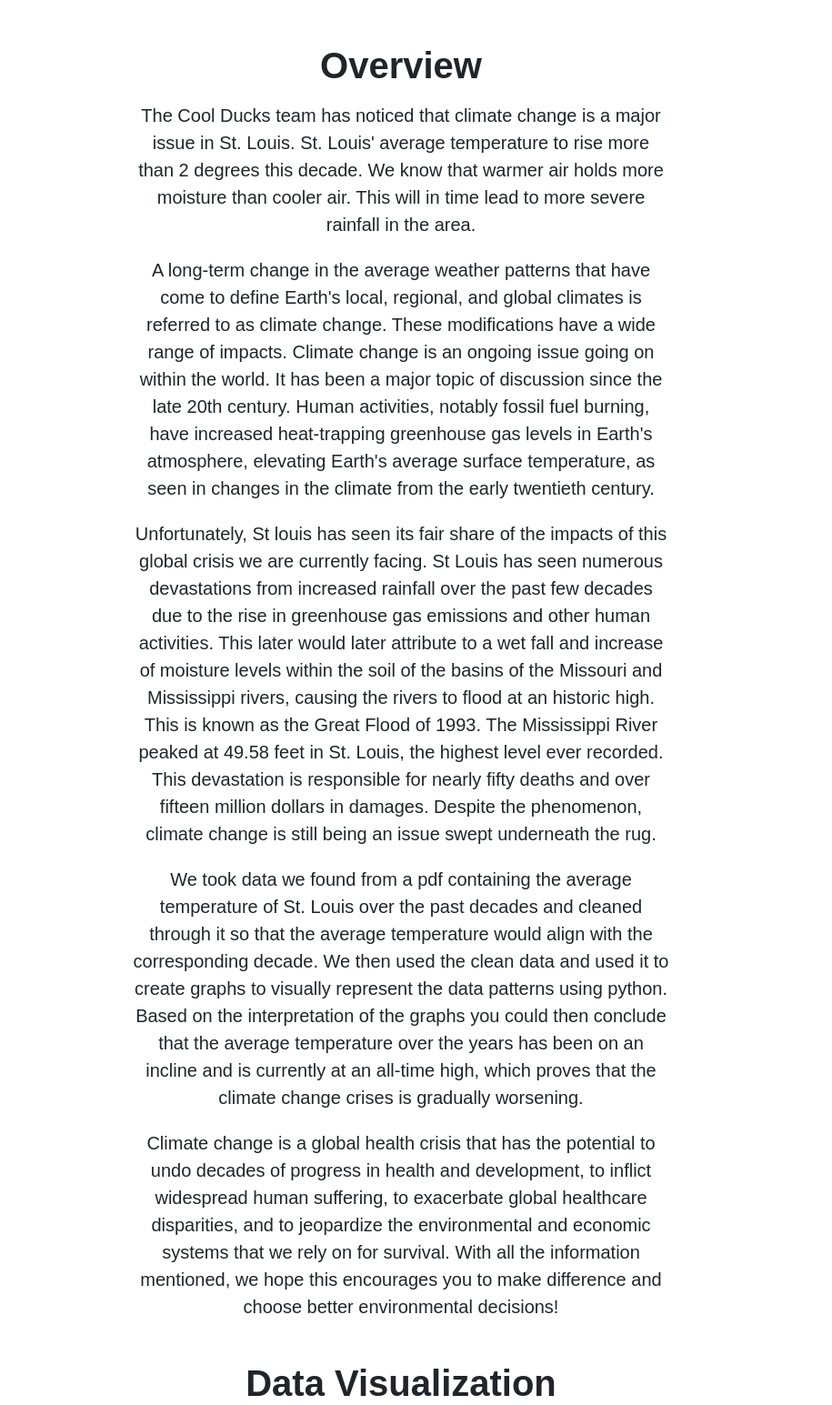
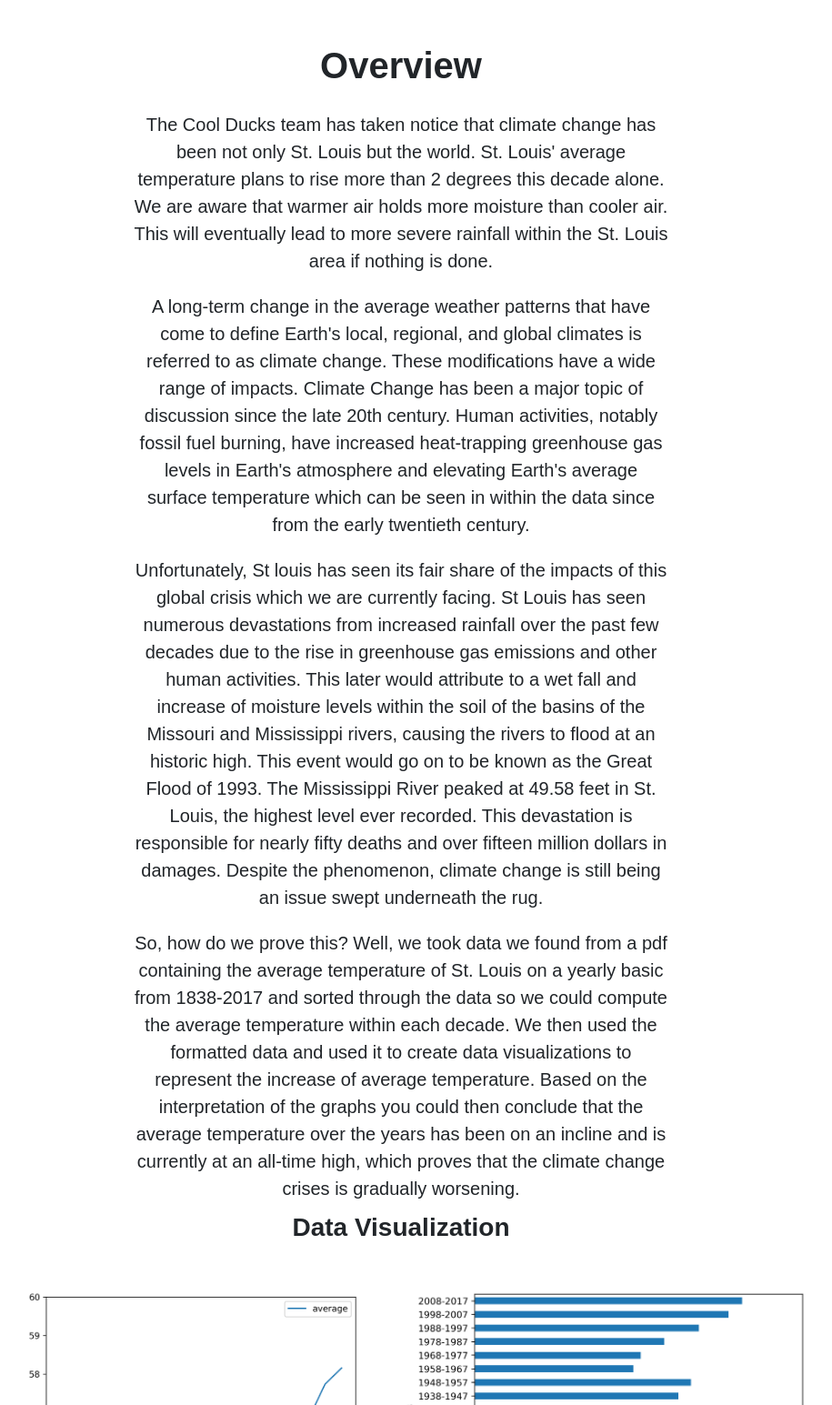
Before and after one commit to NekoTony/Climate-Change-in-St.-Louis, a Flask app: template templates/index.html in a window 1280 px wide. Shown: the part 418-1963 px from the top of the page at 91% size, without its empty margins (199-1114 px from the left). Run offline with Flask 2, Linux system fonts and the light colour scheme; the template is opened without the code that fills it, so the values that code supplies are empty; some libraries are stand-ins or nearby versions.

Commit message:
current update

```diff
--- a/static/css.css
+++ b/static/css.css
@@ -18,6 +18,10 @@ table.center {
   margin-right: auto !important;
 	text-align: center !important;
 	margin: auto;
+}
+
+.imgClass th {
+	margin-bottom: 35px !important;
 }
 
 .class1 {
@@ -107,11 +111,13 @@ table.center {
 
 .contactTable2 {
 	margin: auto !important;
+	margin-bottom: 25px;
 }
 
 p {
 	margin: auto !important;
-	margin-bottom: 20px !important;
+	margin-top: 10px !important;
+	margin-bottom: 10px !important;
 }
 
 h1 {
--- a/templates/index.html
+++ b/templates/index.html
@@ -5,7 +5,7 @@
         <meta name="viewport" content="width=device-width, initial-scale=1, shrink-to-fit=no" />
         <meta name="description" content="" />
         <meta name="author" content="" />
-        <title>Climate change</title>
+        <title>Home | Cool Ducks</title>
         <link rel="icon" type="image/x-icon" href="assets/favicon.ico" />
         <!-- Font Awesome icons (free version)-->
         <script src="https://use.fontawesome.com/releases/v5.15.4/js/all.js" crossorigin="anonymous"></script>
@@ -23,14 +23,15 @@
         <nav class="navbar navbar-expand-lg navbar-light navbar2" id="mainNav">
             <div class="container px-4 px-lg-5">
                 <button class="navbar-toggler" type="button" data-bs-toggle="collapse" data-bs-target="#navbarResponsive" aria-controls="navbarResponsive" aria-expanded="false" aria-label="Toggle navigation">
-                Menu
+                Navigation
                 <i class="fas fa-bars"></i>
                 </button>
                 <div class="collapse navbar-collapse stickyBar" id="navbarResponsive">
                     <ul class="navbar-nav ms-auto py-4 py-lg-0">
-                        <li class="nav-item"><a class="nav-link px-lg-3 py-3 py-lg-4" href="/">Homepage</a></li>
+                        <li class="nav-item"><a class="nav-link px-lg-3 py-3 py-lg-4" href="/">Home</a></li>
                         <li class="nav-item"><a class="nav-link px-lg-3 py-3 py-lg-4" href="/organizations">Organizations</a></li>
                         <li class="nav-item"><a class="nav-link px-lg-3 py-3 py-lg-4" href="/contact">Contact</a></li>
+                        <li class="nav-item"><a class="nav-link px-lg-3 py-3 py-lg-4" href="https://github.com/NekoTony/Climate-Change-in-St.-Louis">Github</a></li>
                     </ul>
                 </div>
             </div>
@@ -39,8 +40,7 @@
         <header class="masthead class2" style="">
             <div class="container position-relative px-4 px-lg-5">
                 <div class="row gx-4 gx-lg-5 justify-content-center centerText class1">
-                    <strong class="">Climate Change within St. Louis</strong> Thank you for your interest in Climate Change in the
-                    St. Louis area. This webpage was made by the Cool Ducks during the HBCA Hackathon 2021.
+                    <strong class="">Climate Change within St. Louis</strong> Thank you so much for your interest regarding the issue of Climate Change within the St. Louis area.
                 </div>
             </div>
             <div>
@@ -56,35 +56,45 @@
                         <div class="row gx-4 gx-lg-5 justify-content-center centerText ">
                             <h1><strong class="">Overview</strong></h1>
                             <hr>
-                            <p>The Cool Ducks team has noticed that climate change is a major issue in St. Louis.
-                                St. Louis' average temperature to rise more than 2 degrees this decade.
-                                We know
-                                that warmer air holds more moisture than cooler air. This will in time lead to
-                                more severe rainfall in the area.
+                            <p>The Cool Ducks team has taken notice that climate change has been not only St. Louis but the world.
+                                St. Louis' average temperature plans to rise more than 2 degrees this decade alone.
+                                We are aware that warmer air holds more moisture than cooler air. This will eventually lead to
+                                more severe rainfall within the St. Louis area if nothing is done.
                             </p>
                             <p>
                                 A long-term change in the average weather patterns that have come to define Earth's local,
                                 regional, and global climates is referred to as climate change. These modifications have a
-                                wide range of impacts. Climate change is an ongoing issue going on within the world. It has been
-                                a major topic of discussion since the late 20th century. Human activities, notably fossil fuel burning,
-                                have increased heat-trapping greenhouse gas levels in Earth's atmosphere, elevating Earth's average surface
-                                temperature, as seen in changes in the climate from the early twentieth century.
+                                wide range of impacts. Climate Change has been a major topic of discussion since the late 20th century. Human activities, notably fossil fuel burning,
+                                have increased heat-trapping greenhouse gas levels in Earth's atmosphere and elevating Earth's average surface
+                                temperature which can be seen in within the data since from the early twentieth century.
                             </p>
                             <p>
-                                Unfortunately, St louis has seen its fair share of the impacts of this global crisis we are currently facing.
+                                Unfortunately, St louis has seen its fair share of the impacts of this global crisis which we are currently facing.
                                 St Louis has seen numerous devastations from increased rainfall over the past few decades due to the rise in greenhouse
-                                gas emissions and other human activities. This later would later attribute to a wet fall and increase of moisture levels
+                                gas emissions and other human activities. This later would attribute to a wet fall and increase of moisture levels
                                 within the soil of the basins of the Missouri and Mississippi rivers, causing the rivers to flood at an historic high.
-                                This is known as the Great Flood of 1993. The Mississippi River peaked at 49.58 feet in St. Louis, the highest level ever recorded.
+                                This event would go on to be known as the Great Flood of 1993. The Mississippi River peaked at 49.58 feet in St. Louis, the highest level ever recorded.
                                 This devastation is responsible for nearly fifty deaths and over fifteen million dollars in damages. Despite the phenomenon, climate
                                 change is still being an issue swept underneath the rug.
                             </p>
                             <p>
-                                We took data we found from a pdf containing the average temperature of St. Louis over the past decades and cleaned through it so that the average
-                                temperature would align with the corresponding decade. We then used the clean data and used it to create graphs to visually represent the data patterns using
-                                python. Based on the interpretation of the graphs you could then conclude that the average temperature over the years has been on an incline and is currently at an
+                                So, how do we prove this? Well, we took data we found from a pdf containing the average temperature of St. Louis on a yearly basic from 1838-2017 and sorted through the data so we could compute the average
+                                temperature within each decade. We then used the formatted data and used it to create data visualizations to represent the increase of average temperature. Based on the interpretation of the graphs you could then conclude that the average temperature over the years has been on an incline and is currently at an
                                 all-time high, which proves that the climate change crises is gradually worsening.
                             </p>
+                            <h3><strong class="">Data Visualization</strong></h3>
+                            <table border=0 class="contactTable2">
+                              <tr>
+                                  <th>
+                                      <img src="/static/linegraph.png"  height="300px">
+                                      <figcaption>Line Graph</figcaption>
+                                  </th>
+                                  <th>
+                                      <img src="/static/bargraph.png"  height="300px">
+                                      <figcaption>Bar Graph</figcaption>
+                                  </th>
+                              </tr>
+                          </table>
                             <p>
                                 Climate change is a global health crisis that has the potential to undo decades of progress in health and development, to inflict widespread human suffering, to
                                 exacerbate global healthcare disparities, and to jeopardize the environmental and economic systems that we rely on for survival. With all the information mentioned,
@@ -95,19 +105,6 @@
                 </div>
             </div>
         </main>
-        <h1><strong class="">Data Visualization</strong></h1>
-        <table border=0 class="contactTable2">
-        <tr>
-            <th>
-                <img src="/static/linegraph.png"  height="300px">
-                <figcaption>Line Graph</figcaption>
-            </th>
-            <th>
-                <img src="/static/bargraph.png"  height="300px">
-                <figcaption>Bar Graph</figcaption>
-            </th>
-        </tr>
-        </table
         <!-- Footer-->
         <footer class=" row gx-4 centerText justify-content-center" id="footerID">
             <strong>Citations:</strong>
@@ -135,6 +132,11 @@
                 </tr>
             </table>
         </footer>
+        <footer class="footer mt-auto py-3 bg-light">
+          <div class="container">
+            <span class="text-muted">2021 November Hackathon | Cool Ducks</span>
+          </div>
+        </footer>
         <!-- Bootstrap core JS-->
         <script src="https://cdn.jsdelivr.net/npm/bootstrap@5.1.3/dist/js/bootstrap.bundle.min.js"></script>
         <!-- Core theme JS-->
```
Also changed, not shown: templates/contact.html (+11 -11 lines), templates/organizations.html (+12 -7 lines), 1 other file.
